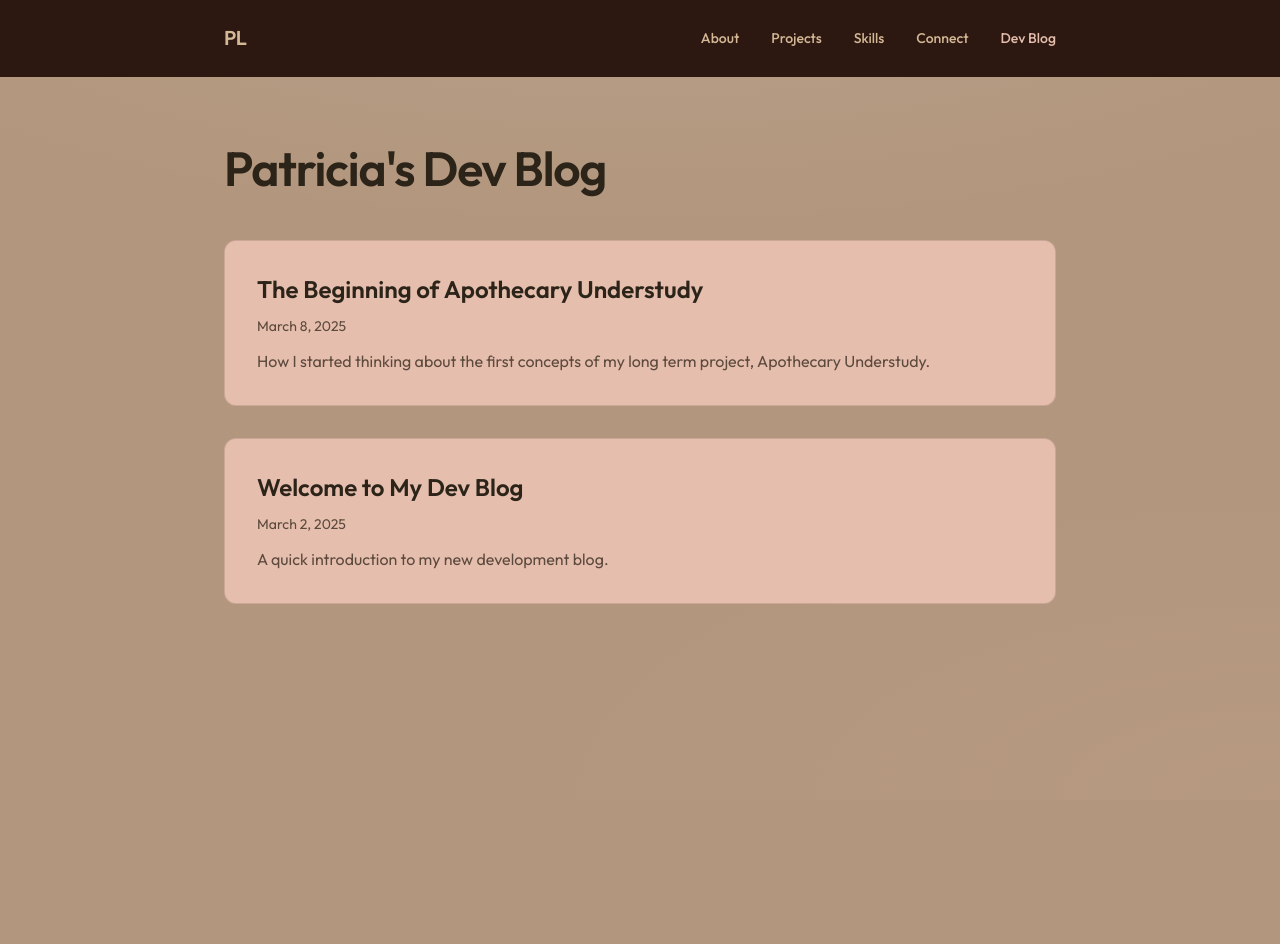
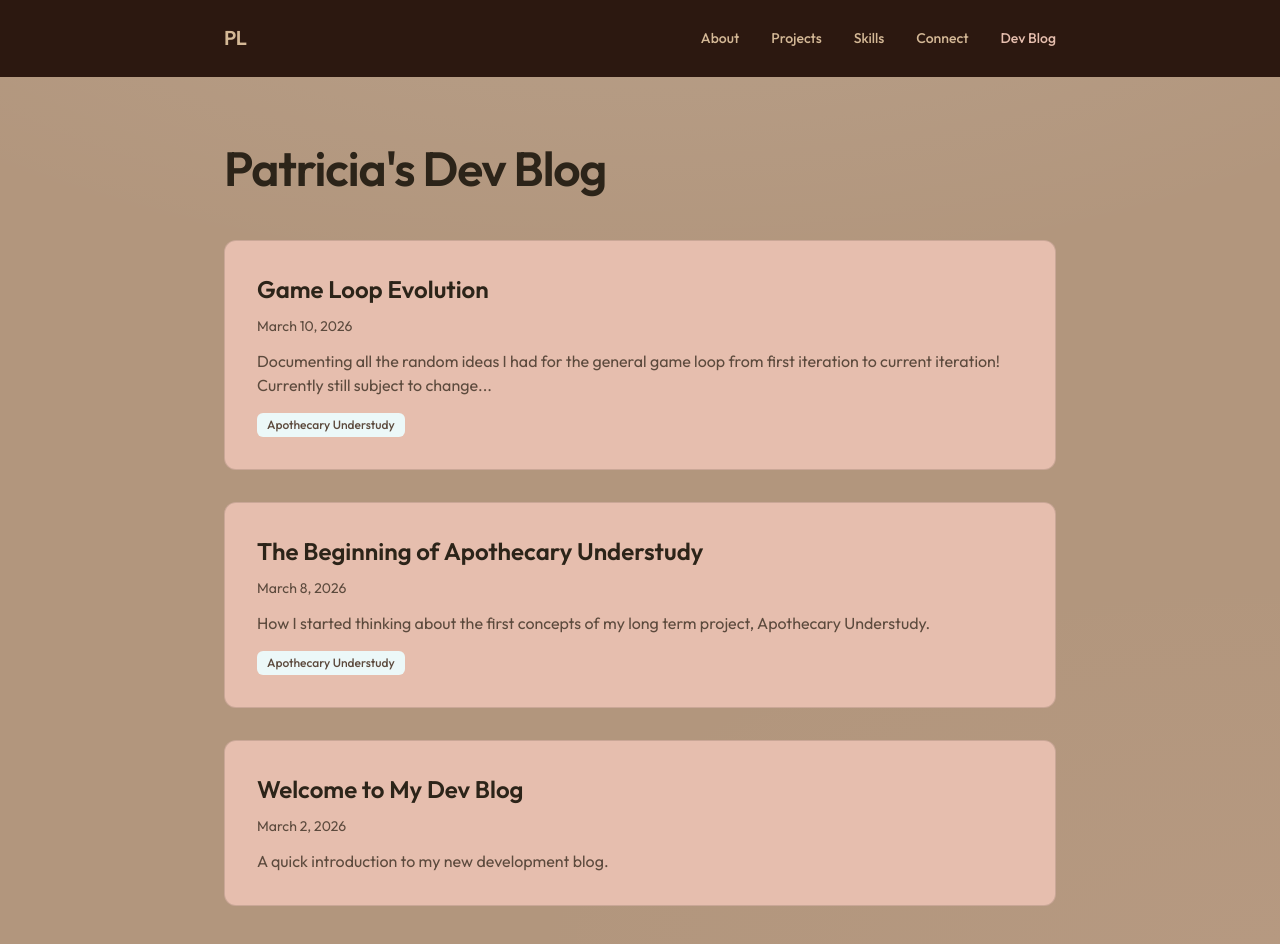
Before and after one commit to pkwlo/Portfolio, a React (Vite) app: page /blog in a window 1280 px wide. Shown: the top 944 px of the page. Before the commit the page ends 800 px from the top, so only its background shows below. Built offline with nearby package versions, Linux system fonts and the light colour scheme.

Commit message:
fix date and some UI changes to blog

```diff
--- a/src/content/blog/AU-first-brainstorming-session.md
+++ b/src/content/blog/AU-first-brainstorming-session.md
@@ -1,8 +1,8 @@
 ---
 title: The Beginning of Apothecary Understudy
-date: 2025-03-08
+date: 2026-03-08
 excerpt: How I started thinking about the first concepts of my long term project, Apothecary Understudy.
-tags:
+tags: [Apothecary Understudy,]
 ---
 
 # The Beginning
--- a/src/content/drafts/example.md
+++ b/src/content/blog/AU-game-loop-evolution.md
@@ -1,9 +1,11 @@
 ---
-title:
-date:
-excerpt:
-tags:
+title: Game Loop Evolution
+date: 2026-03-10
+excerpt: Documenting all the random ideas I had for the general game loop from first iteration to current iteration! Currently still subject to change...
+tags: [Apothecary Understudy]
 ---
 
 
 In the first iteration, as described in the Concept section, you were an apothecary's only student, and the gameplay loop consists of events, each taking varying amounts of time, such as studying, gathering herbs, taking villager commissions and tending to the store. In this iteration, I focused a lot on the gathering sections, thinking of areas and fields with different enemies and making a large and complex battle system. I had thought that was a little boring with no other special NPCs other than your teacher and too much depth for a game that was about relaxing, gathering herbs, and making medicines.
+
+TBC
--- a/src/content/blog/welcome-to-my-blog.md
+++ b/src/content/blog/welcome-to-my-blog.md
@@ -1,11 +1,9 @@
 ---
 title: Welcome to My Dev Blog
-date: 2025-03-02
+date: 2026-03-02
 excerpt: A quick introduction to my new development blog.
 tags:
 ---
-
-# Welcome to My Dev Blog
 
 I'll be sharing thoughts on software development, lessons learned from projects, and tips I pick up along the way.
 
--- a/src/pages/Blog.tsx
+++ b/src/pages/Blog.tsx
@@ -26,7 +26,7 @@ export default function Blog() {
                 </h2>
                 {post.date && (
                   <time className="text-sm text-[var(--color-text-muted)]">
-                    {new Date(post.date).toLocaleDateString("en-US", {
+                    {new Date(post.date + "T00:00:00").toLocaleDateString("en-US", {
                       year: "numeric",
                       month: "long",
                       day: "numeric",
@@ -38,6 +38,18 @@ export default function Blog() {
                     {post.excerpt}
                   </p>
                 )}
+                {post.tags.length > 0 && (
+                  <div className="flex flex-wrap gap-2 mt-4">
+                    {post.tags.map((tag) => (
+                      <span
+                        key={tag}
+                        className="px-2.5 py-1 text-xs font-medium rounded-md bg-[#ecf8f8] text-[var(--color-text-muted)]"
+                      >
+                        {tag}
+                      </span>
+                    ))}
+                  </div>
+                )}
               </Link>
             </motion.article>
           ))}
--- a/src/pages/BlogPost.tsx
+++ b/src/pages/BlogPost.tsx
@@ -23,7 +23,6 @@ export default function BlogPost() {
       </div>
     );
   }
-
   return (
     <div className="min-h-screen bg-gradient-mesh pt-24">
       <article className="max-w-3xl mx-auto px-6 py-12 md:px-8">
@@ -34,13 +33,14 @@ export default function BlogPost() {
           <ArrowLeft className="size-4" />
           Back to blog
         </Link>
+        <div className="prose prose-invert max-w-none rounded-xl border border-[var(--color-border)] bg-[#e6beae] p-6 md:p-8">
           <header className="mb-10">
             <h1 className="text-3xl md:text-4xl font-semibold tracking-tight text-[var(--color-text)] mb-4">
               {post.title}
             </h1>
             {post.date && (
               <time className="text-sm text-[var(--color-text-muted)]">
-              {new Date(post.date).toLocaleDateString("en-US", {
+                {new Date(post.date + "T00:00:00").toLocaleDateString("en-US", {
                   year: "numeric",
                   month: "long",
                   day: "numeric",
@@ -48,7 +48,6 @@ export default function BlogPost() {
               </time>
             )}
           </header>
-        <div className="prose prose-invert max-w-none rounded-xl border border-[var(--color-border)] bg-[#e6beae] p-6 md:p-8">
           <ReactMarkdown
             components={{
               h1: ({ children }) => (
--- a/src/utils/blog.ts
+++ b/src/utils/blog.ts
@@ -10,6 +10,7 @@ export interface Post {
   title: string;
   date: string;
   excerpt?: string;
+  tags: string[];
   content: string;
 }
 
@@ -41,11 +42,18 @@ export const posts: Post[] = Object.entries(modules)
       }
     });
 
+    const rawTags = (data.tags ?? "")
+      .replace(/^\[|]$/g, "")
+      .split(",")
+      .map((t) => t.trim())
+      .filter(Boolean);
+
     return {
       slug,
       title: data.title ?? slug,
       date: data.date ?? "",
       excerpt: data.excerpt,
+      tags: rawTags,
       content: body.trim(),
     };
   })
```
Lines whose indentation alone changed are shown as unchanged.
